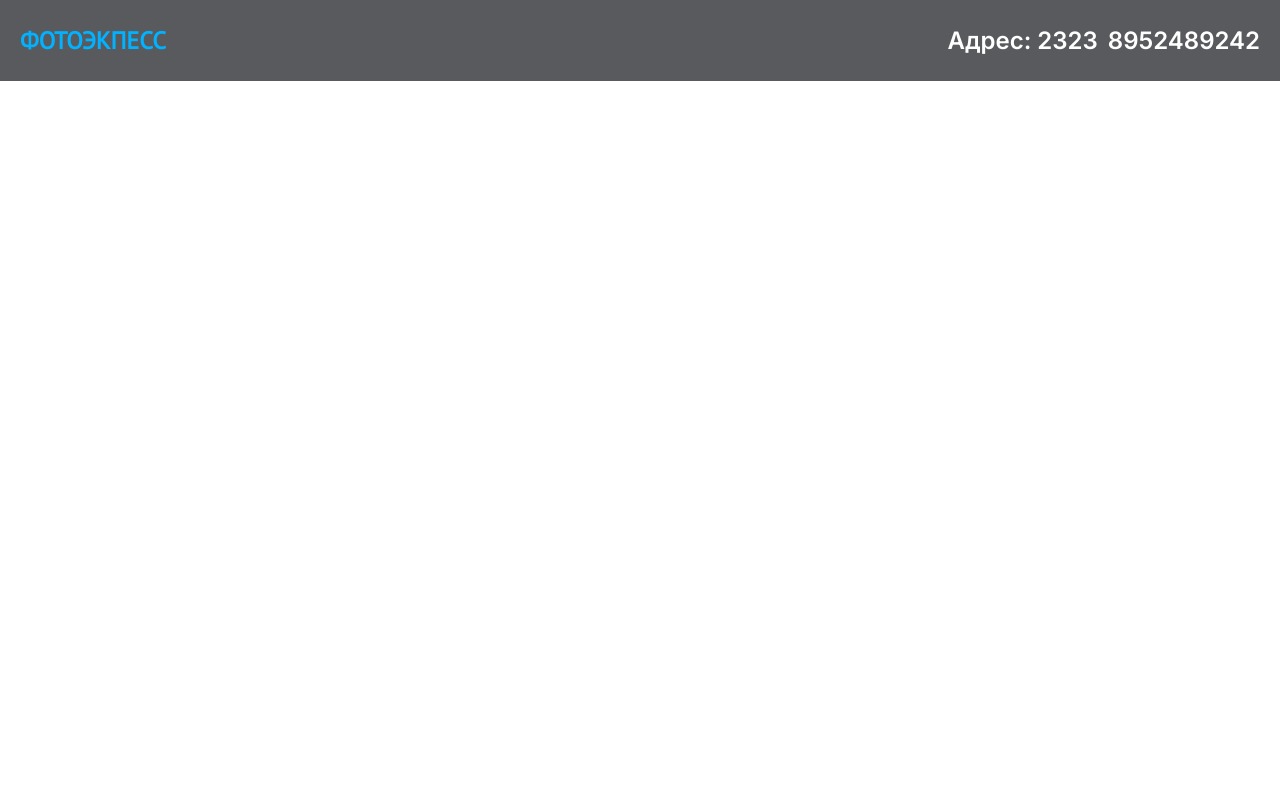
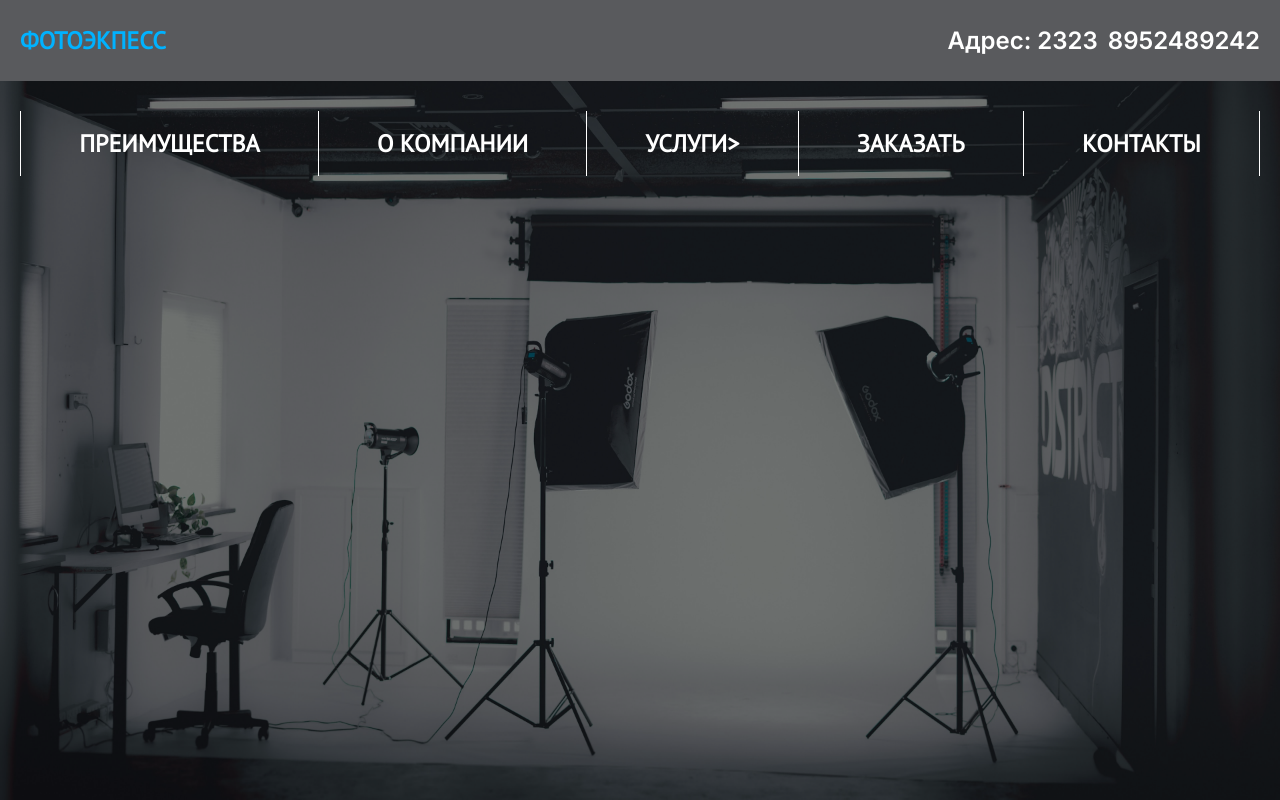
Before and after one commit to ARTESS-PLAY/photoexpress, a React (Create React App) app: page / in a window 1280 px wide. Built offline with nearby package versions, Linux system fonts and the light colour scheme.

Commit message:
Header section + nav

```diff
--- a/src/App.tsx
+++ b/src/App.tsx
@@ -1,9 +1,11 @@
 import Header from './sections/Header';
+import MainSection from './sections/MainSection';
 
 const App: React.FC = () => {
     return (
         <div className="App">
             <Header />
+            <MainSection />
         </div>
     );
 };
--- /dev/null
+++ b/src/sections/Header/NavagationItem/index.module.scss
@@ -0,0 +1,26 @@
+@import '../../../assets/styles/colors.scss';
+.sub_menu {
+    padding: 20px;
+    display: flex;
+    flex-direction: column;
+    position: absolute;
+    top: 100%;
+    left: 0%;
+    transform: translateX(-40%);
+    list-style: none;
+    margin-top: 20px;
+    background-color: rgba($color: darken($headerColor, 10), $alpha: 0.5);
+    border-radius: 10px;
+    > li {
+        font-size: 18px;
+        min-width: 350px;
+        padding: 5px;
+        border-bottom: 2px solid lighten($headerColor, 10);
+        &:nth-last-child(1) {
+            border-bottom: none;
+        }
+    }
+}
+.has_sub {
+    position: relative;
+}
--- /dev/null
+++ b/src/sections/Header/NavagationItem/index.tsx
@@ -0,0 +1,41 @@
+import * as React from 'react';
+import cl from './index.module.scss';
+
+type NavigationItemT = {
+    text: string;
+    href: string;
+    children?: NavigationItemT[];
+};
+
+interface NavigationItemI {
+    item: NavigationItemT;
+}
+
+const NavigationItem: React.FC<NavigationItemI> = ({ item }) => {
+    const [subActive, setsubActive] = React.useState<boolean>(false);
+    return (
+        <>
+            {item.children ? (
+                <div className={cl.has_sub} onClick={() => setsubActive((prev) => !prev)}>
+                    {item.text}
+                    <span>&gt;</span>
+                    <ul className={cl.sub_menu} style={{ display: `${subActive ? '' : 'none'}` }}>
+                        {item.children.map((el) => (
+                            <li>
+                                <a href={el.href} className="">
+                                    {el.text}
+                                </a>
+                            </li>
+                        ))}
+                    </ul>
+                </div>
+            ) : (
+                <a href={item.href} className="">
+                    {item.text}
+                </a>
+            )}
+        </>
+    );
+};
+
+export default NavigationItem;
--- /dev/null
+++ b/src/sections/Header/Navigation/index.module.scss
@@ -0,0 +1,33 @@
+.nav {
+}
+.nav_ul {
+    display: flex;
+    flex-direction: row;
+    align-items: center;
+    justify-content: space-between;
+    list-style: none;
+    margin-top: 30px;
+    > li {
+        font-family: 'Inter';
+        font-style: normal;
+        font-weight: 700;
+        font-size: 24px;
+        line-height: 29px;
+        text-align: center;
+        color: #ffffff;
+        border-left: solid 1px white;
+        flex-grow: 1;
+        min-height: 65px;
+        display: flex;
+        align-items: center;
+        justify-content: center;
+        cursor: pointer;
+        &:nth-last-child(1) {
+            border-right: solid 1px white;
+        }
+        a {
+            color: #ffffff;
+            text-decoration: none;
+        }
+    }
+}
--- a/src/sections/Header/Navigation/index.tsx
+++ b/src/sections/Header/Navigation/index.tsx
@@ -0,0 +1,36 @@
+import NavigationItem from '../NavagationItem';
+import cl from './index.module.scss';
+
+const routing = [
+    { text: 'ПРЕИМУЩЕСТВА', href: '#' },
+    { text: 'О КОМПАНИИ', href: '#' },
+    {
+        text: 'УСЛУГИ',
+        href: '#',
+        children: [
+            { text: 'Ксерокопия фото и документов', href: '#' },
+            { text: 'срочное фото на документы', href: '#' },
+            { text: 'реставрация, цветкор', href: '#' },
+            { text: 'Печать на кружках, футболка', href: '#' },
+            { text: 'Продожа фототоваров: рамки, часы', href: '#' },
+        ],
+    },
+    { text: 'ЗАКАЗАТЬ', href: '#' },
+    { text: 'КОНТАКТЫ', href: '#' },
+];
+
+const Navigation: React.FC = () => {
+    return (
+        <nav className={cl.nav}>
+            <ul className={cl.nav_ul}>
+                {routing.map((el) => (
+                    <li>
+                        <NavigationItem item={el} />
+                    </li>
+                ))}
+            </ul>
+        </nav>
+    );
+};
+
+export default Navigation;
--- a/src/sections/Header/index.module.scss
+++ b/src/sections/Header/index.module.scss
@@ -26,4 +26,10 @@
             }
         }
     }
+    &__wrap {
+        position: fixed;
+        top: 0;
+        left: 0;
+        width: 100%;
+    }
 }
--- a/src/sections/Header/index.tsx
+++ b/src/sections/Header/index.tsx
@@ -1,9 +1,11 @@
 import Container from '../../compotents/Container';
 import Logo from '../../compotents/Logo';
 import cl from './index.module.scss';
+import Navigation from './Navigation';
 
 const Header: React.FC = () => {
     return (
+        <div className={cl.header__wrap}>
             <header className={cl.header}>
                 <Container>
                     <div className={cl.header__content}>
@@ -15,6 +17,10 @@ const Header: React.FC = () => {
                     </div>
                 </Container>
             </header>
+            <Container>
+                <Navigation />
+            </Container>
+        </div>
     );
 };
 
--- /dev/null
+++ b/src/sections/MainSection/index.module.scss
@@ -0,0 +1,8 @@
+.main {
+    width: 100%;
+    height: 100vh;
+    background-image: url('./bg.png');
+    background-repeat: no-repeat;
+    background-position: center;
+    background-size: cover;
+}
--- /dev/null
+++ b/src/sections/MainSection/index.tsx
@@ -0,0 +1,14 @@
+import Container from '../../compotents/Container';
+import cl from './index.module.scss';
+
+const MainSection: React.FC = () => {
+    return (
+        <section className={cl.main}>
+            <main>
+                <Container>a</Container>
+            </main>
+        </section>
+    );
+};
+
+export default MainSection;
```
Also changed, not shown: src/sections/MainSection/bg.png (added). Lines whose indentation alone changed are shown as unchanged.
